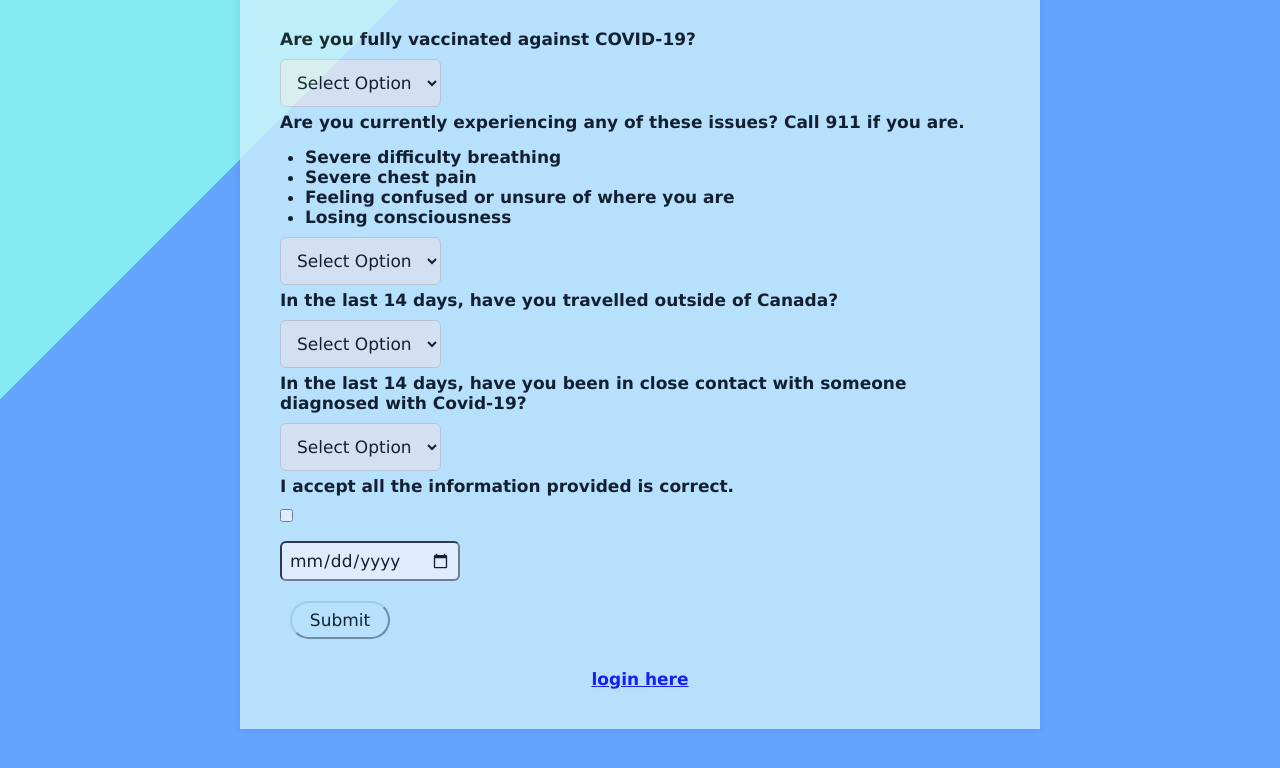
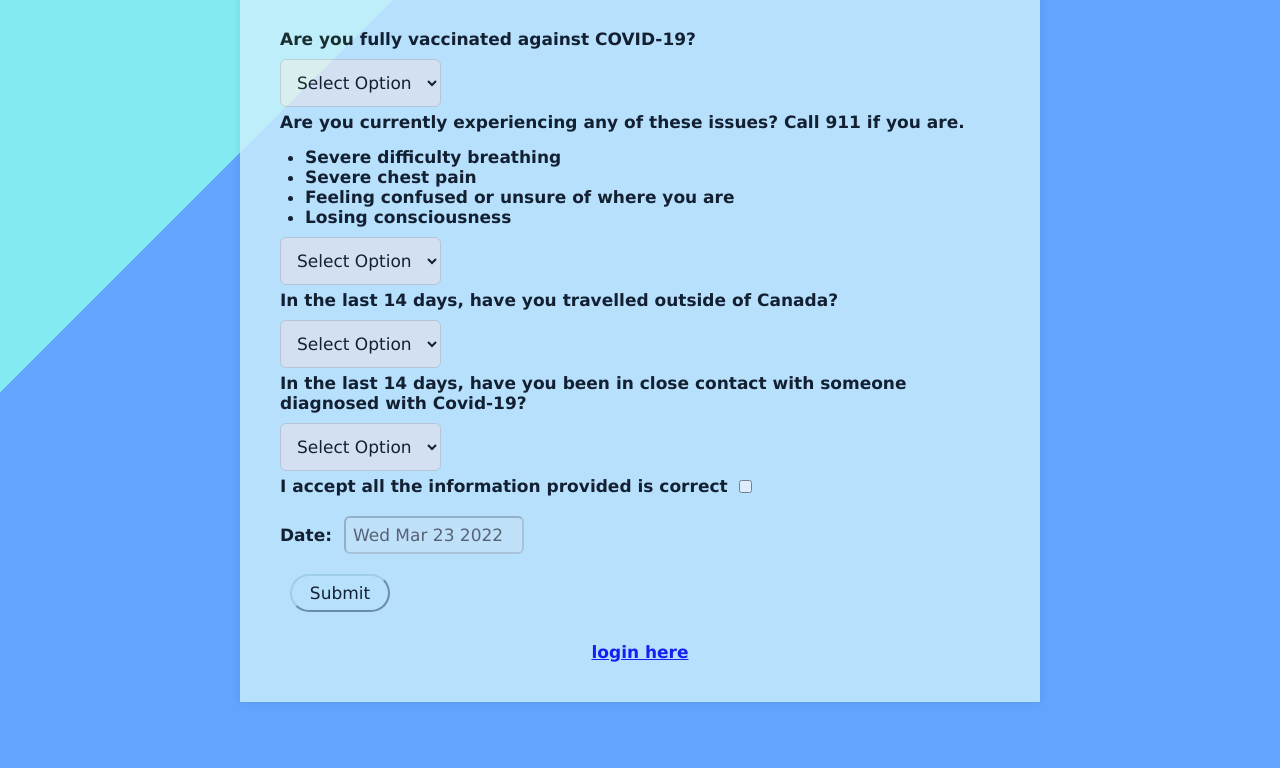
Before and after one commit to pate0845/covid19-registration, a website: page public/screening-form.html in a window 1280 px wide. Shown: the part 180-948 px from the top of the page. After the commit the page ends 922 px from the top, so only its background shows below. Drawn offline with nearby package versions, Linux system fonts and the light colour scheme.

Commit message:
current date!

```diff
--- a/public/screening-form.html
+++ b/public/screening-form.html
@@ -90,15 +90,18 @@
             <div class="form-select">
                 <div class="row-25">
                     <div class="col-75"></div>
-                    <label>I accept all the information provided is correct.</label>
+                    <label>I accept all the information provided is correct&nbsp;&nbsp;
                     <input type="checkbox" id="correctInfoProvided" name="correctInfoProvided" >
+                </label>
             </div>
         </div>
         <div class="form-select">
             <div class="row-25">
                 <div class="col-75">
-                <input type="date" id="date" name="date" >
-        </div>
+                <label>Date:&nbsp;&nbsp;
+                <input  id="date" name="date" disabled>
+            </label>
+            </div>
     </div>
     </div>
             <div class="form-select">
```
